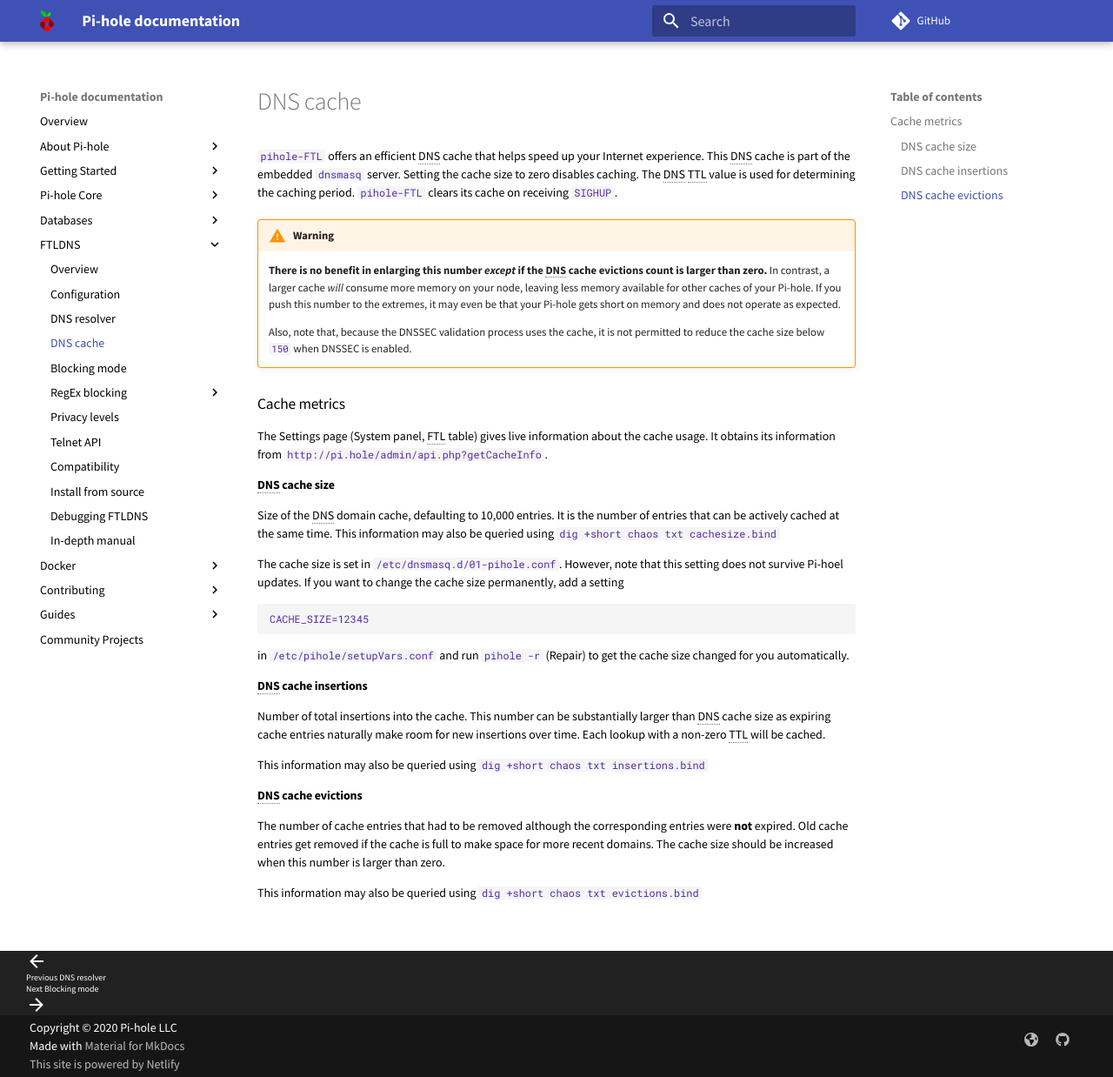
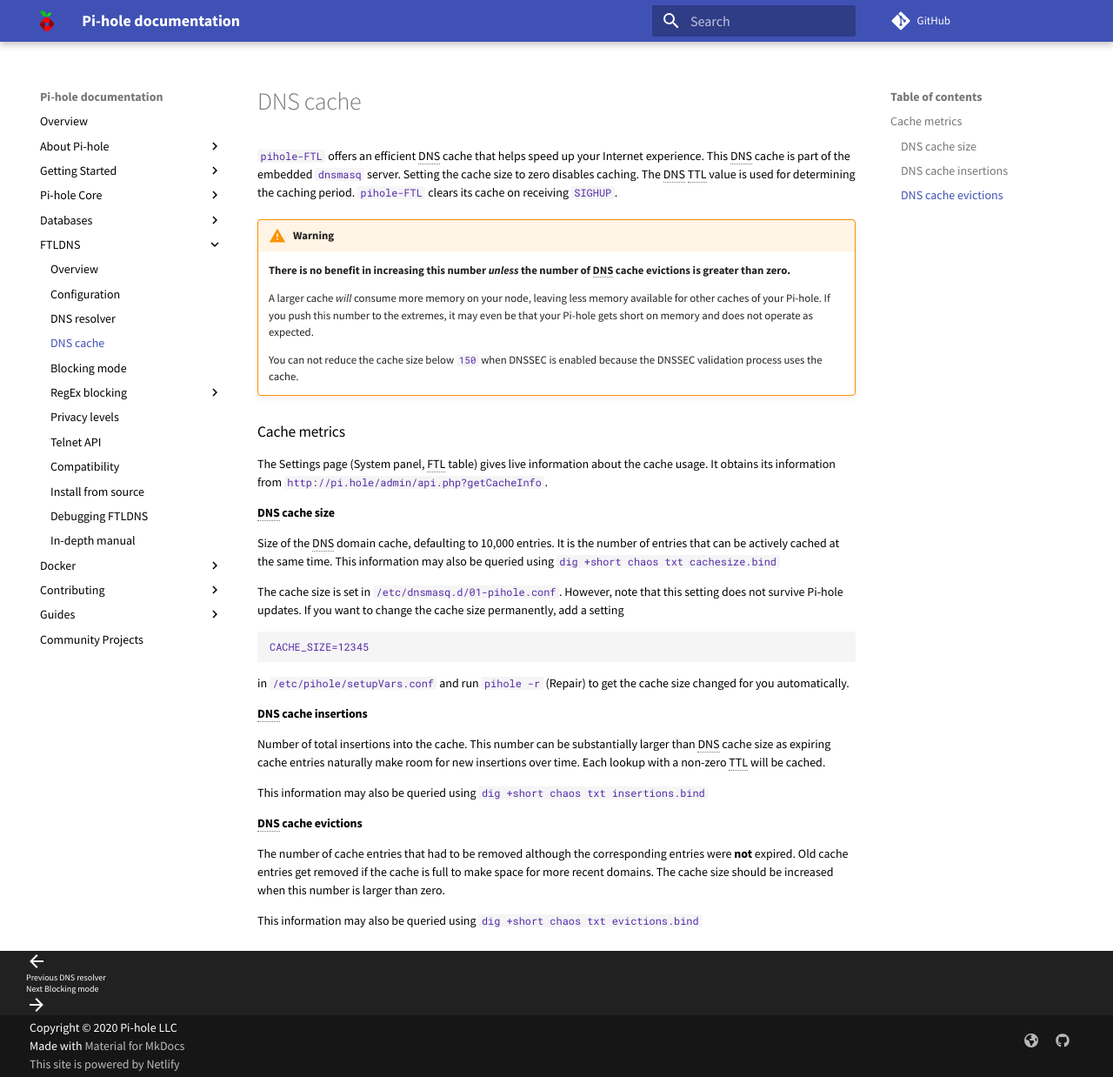
Before and after one commit to pi-hole/docs, an MkDocs documentation site: the page built from docs/ftldns/dns-cache.md, in a window 1280 px wide and 1238 px high. Shown: the whole window at 87% size. Built offline with MkDocs 1.6.1 and Material for MkDocs 9.7.7, drawn with Linux system fonts in a browser that asks for light colours; comment, search, counter and statistics services are not loaded.

Commit message:
Apply suggestions from code review
Signed-off-by: DL6ER <dl6er@dl6er.de>
Co-authored-by: Dan Schaper <dan.schaper@pi-hole.net>

````diff
--- a/docs/ftldns/dns-cache.md
+++ b/docs/ftldns/dns-cache.md
@@ -2,9 +2,11 @@
 
 <!-- markdownlint-disable code-block-style -->
 !!! warning Some warning about the DNS cache size
-    **There is no benefit in enlarging this number *except* if the DNS cache evictions count is larger than zero.** In contrast, a larger cache *will* consume more memory on your node, leaving less memory available for other caches of your Pi-hole. If you push this number to the extremes, it may even be that your Pi-hole gets short on memory and does not operate as expected.
+    **There is no benefit in increasing this number *unless* the number of DNS cache evictions is greater than zero.**
 
-    Also, note that, because the DNSSEC validation process uses the cache, it is not permitted to reduce the cache size below `150` when DNSSEC is enabled.
+    A larger cache *will* consume more memory on your node, leaving less memory available for other caches of your Pi-hole. If you push this number to the extremes, it may even be that your Pi-hole gets short on memory and does not operate as expected.
+
+    You can not reduce the cache size below `150` when DNSSEC is enabled because the DNSSEC validation process uses the cache.
 <!-- markdownlint-enable code-block-style -->
 
 ### Cache metrics
@@ -16,7 +18,7 @@
 Size of the DNS domain cache, defaulting to 10,000 entries. It is the number of entries that can be actively cached at the same time.
 This information may also be queried using `dig +short chaos txt cachesize.bind`
 
-The cache size is set in `/etc/dnsmasq.d/01-pihole.conf`. However, note that this setting does not survive Pi-hoel updates. If you want to change the cache size permanently, add a setting
+The cache size is set in `/etc/dnsmasq.d/01-pihole.conf`. However, note that this setting does not survive Pi-hole updates. If you want to change the cache size permanently, add a setting
 
 ``` plain
 CACHE_SIZE=12345
````
